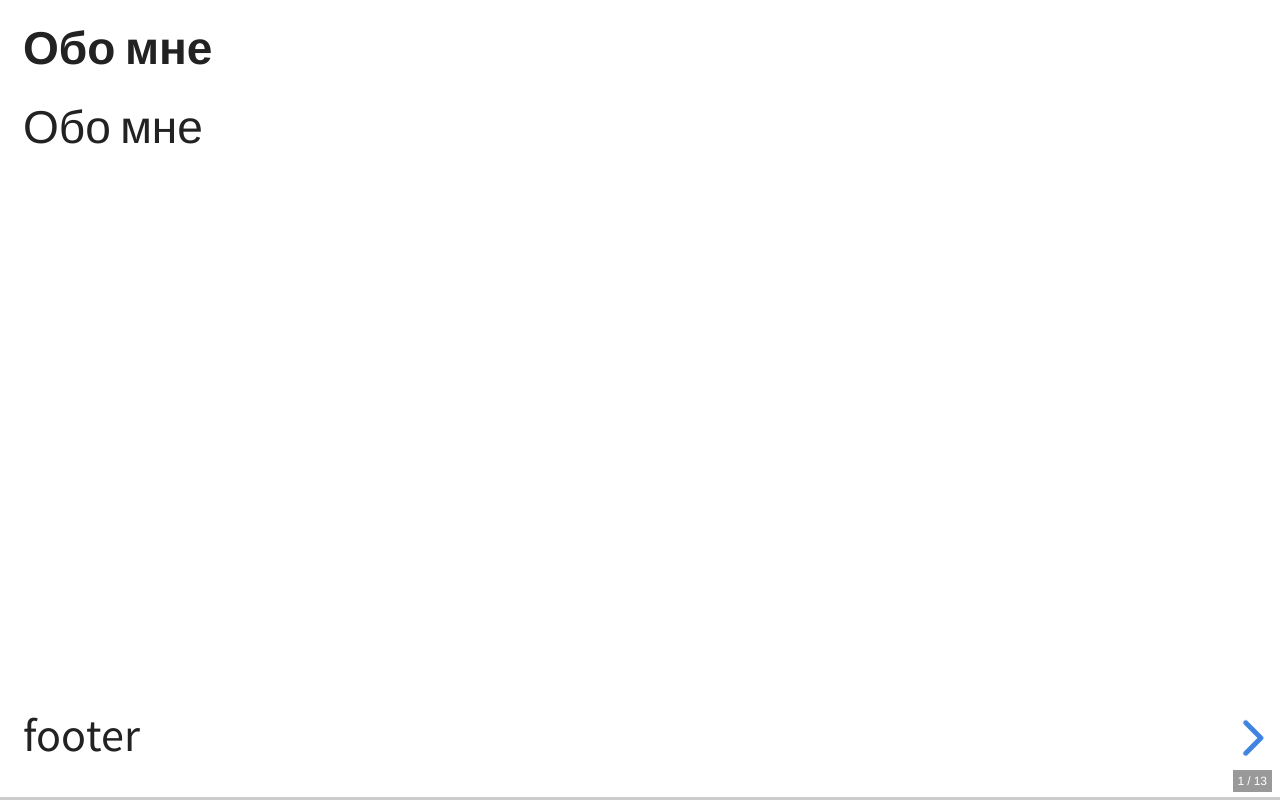
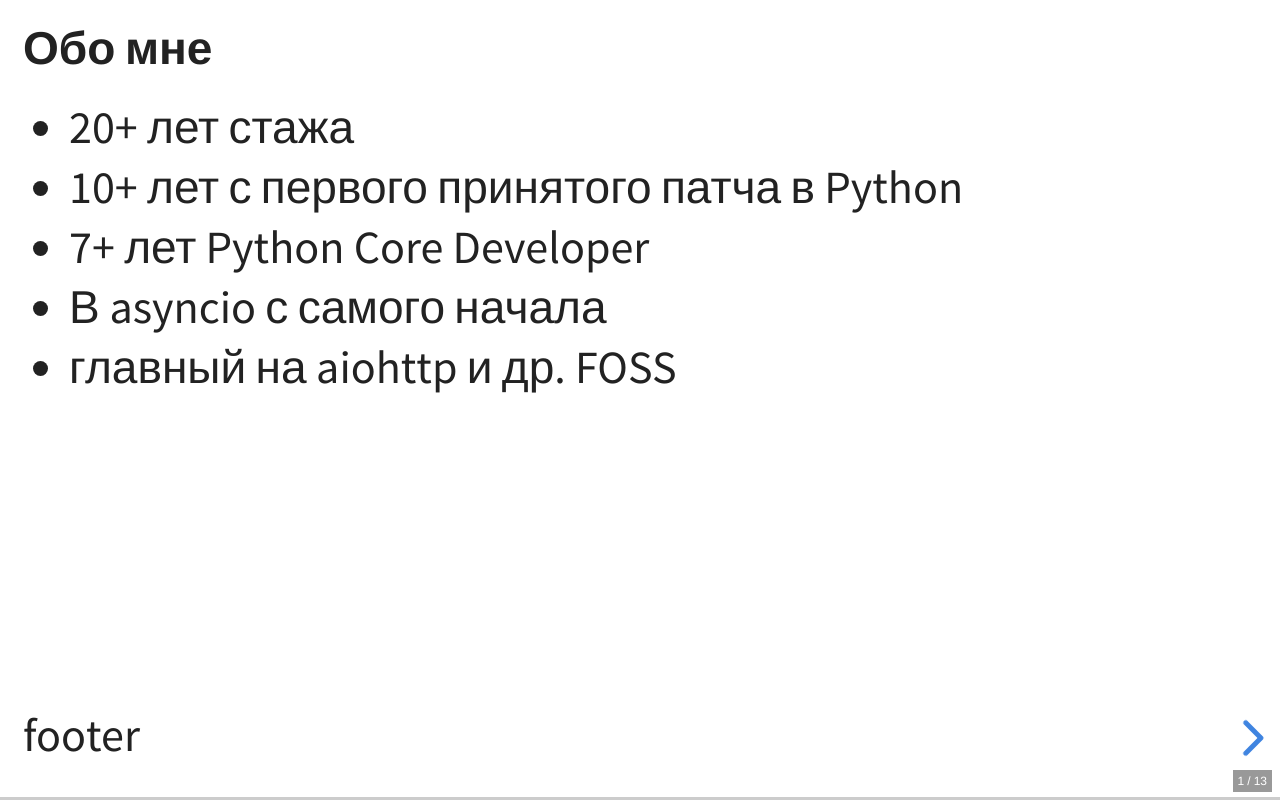
Before and after one commit to asvetlov/mpc-2020, a website: page index.html in a window 1280 px wide. Drawn offline with Linux system fonts and the light colour scheme.

Commit message:
File About section

```diff
--- a/index.html
+++ b/index.html
@@ -28,7 +28,13 @@
 				<section>
           <div class="content">
             <h4>Обо мне</h4>
-            <div>Обо мне</div>
+	    <ul>
+	      <li>20+ лет стажа</li>
+	      <li>10+ лет с первого принятого патча в Python</li>
+	      <li>7+ лет Python Core Developer</li>
+	      <li>В asyncio с самого начала</li>
+	      <li>главный на aiohttp и др. FOSS</li>
+	    </ul>
           </div>
           <div class="footer">
             footer
@@ -155,11 +161,11 @@
             <div class="content">
               <h4>Например, timeout и cancellation</h4>
               <pre class="fragment"><code>
-    task = asyncio.create_task(g())
-    await asyncio.sleep(5)
-    task.cancel()
-    with suppress(asyncio.CancelledError):
-        await task
+task = asyncio.create_task(g())
+await asyncio.sleep(5)
+task.cancel()
+with suppress(asyncio.CancelledError):
+    await task
               <code></pre>
             </div>
             <div class="footer">
```
